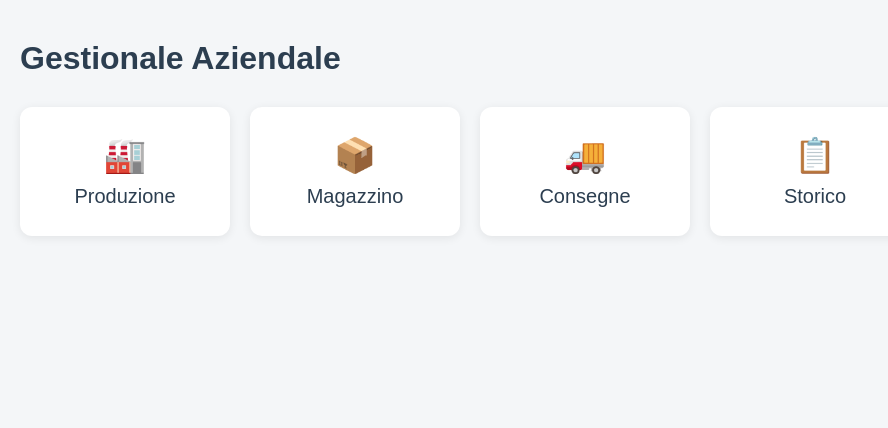
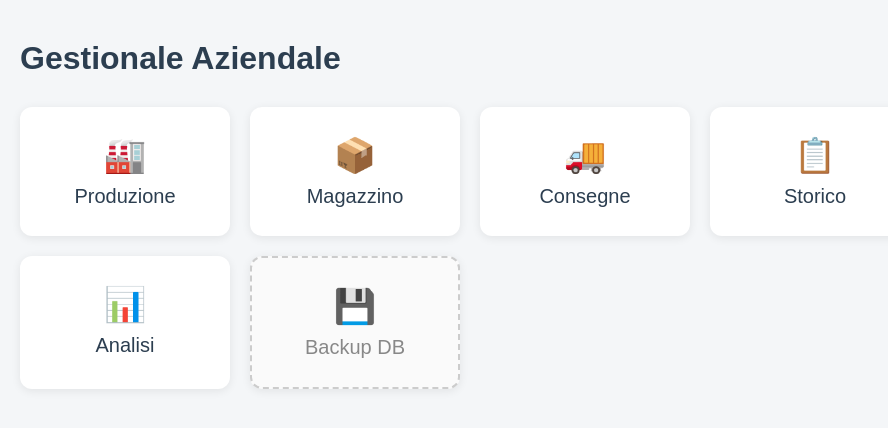
Before and after one commit to Galc987/gestionale-magazzino, a Flask app: page / in a window 1280 px wide. Shown: the top 428 px of the page, without its empty margins (0-888 px from the left). Run offline with Flask 3, Linux system fonts and the light colour scheme; data that the repository does not hold is empty; some libraries are stand-ins or nearby versions.

Commit message:
Update home.html

```diff
--- a/templates/home.html
+++ b/templates/home.html
@@ -55,6 +55,12 @@ a.card:hover { box-shadow: 0 4px 18px rgba(0,0,0,.15); }
     <a class="card" href="/storico">
         <span class="icon">📋</span>Storico
     </a>
+    <a class="card" href="/analisi">
+        <span class="icon">📊</span>Analisi
+    </a>
+    <a class="card" href="/backup_manuale" style="border: 2px dashed #ccc; background:#fafafa; color:#888;">
+        <span class="icon">💾</span>Backup DB
+    </a>
 </div>
 
 {% if alert_mp %}
```
